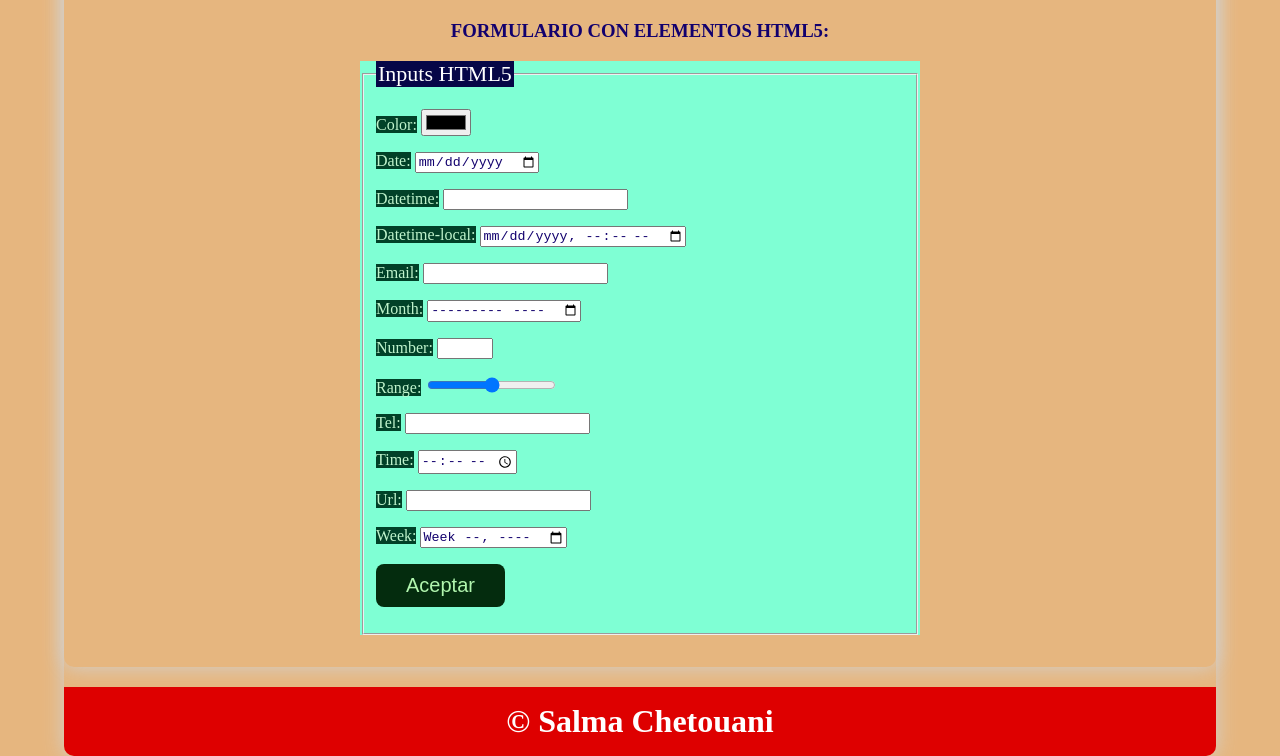
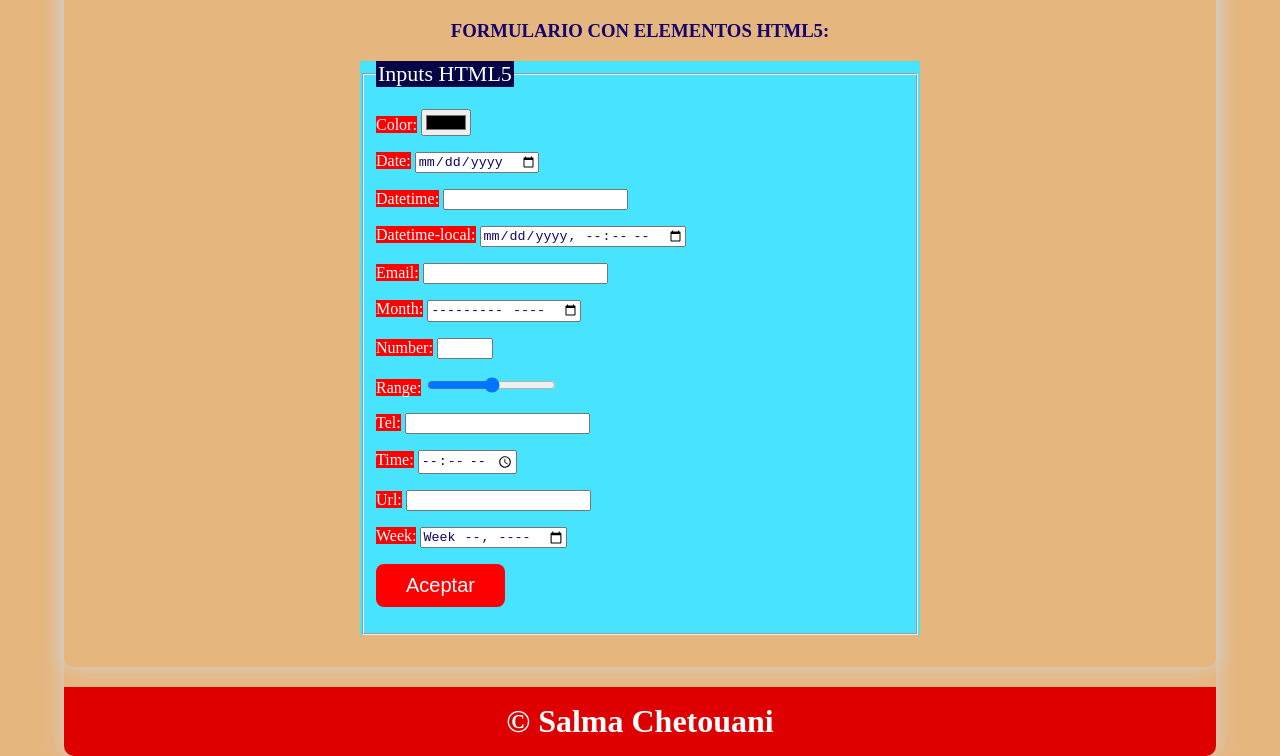
Before and after one commit to salmachh8/web24, a plain HTML site: page formularios.html in a window 1280 px wide. Shown: the part 1070-1826 px from the top of the page. Drawn offline with Linux system fonts and the light colour scheme.

Commit message:
tercer commit

```diff
--- a/css/style.css
+++ b/css/style.css
@@ -287,7 +287,7 @@ h1 {
 .formhtml5 {
     width: 50%;
     margin: 0 auto;
-    background-color: aquamarine;
+    background-color: rgb(71, 227, 255);
 }
 .formhtml5 legend {
     background-color: rgb(6, 6, 71);
@@ -295,8 +295,8 @@ h1 {
     font-size: 22px;
 }
 .formhtml5 label {
-    background-color: rgb(1, 65, 40);
-    color: rgb(191, 243, 204);
+    background-color: rgb(255, 1, 1);
+    color: rgb(255, 255, 255);
     font-size: 16px;
 }
 .btn {
@@ -310,8 +310,8 @@ h1 {
     color: white;
 }
 .btn-green {
-    background-color: rgb(4, 44, 14);
-    color: rgb(177, 245, 174);
+    background-color: rgb(255, 0, 0);
+    color: rgb(255, 255, 255);
 }
 .col3 {
     width: 33.3%;
```
